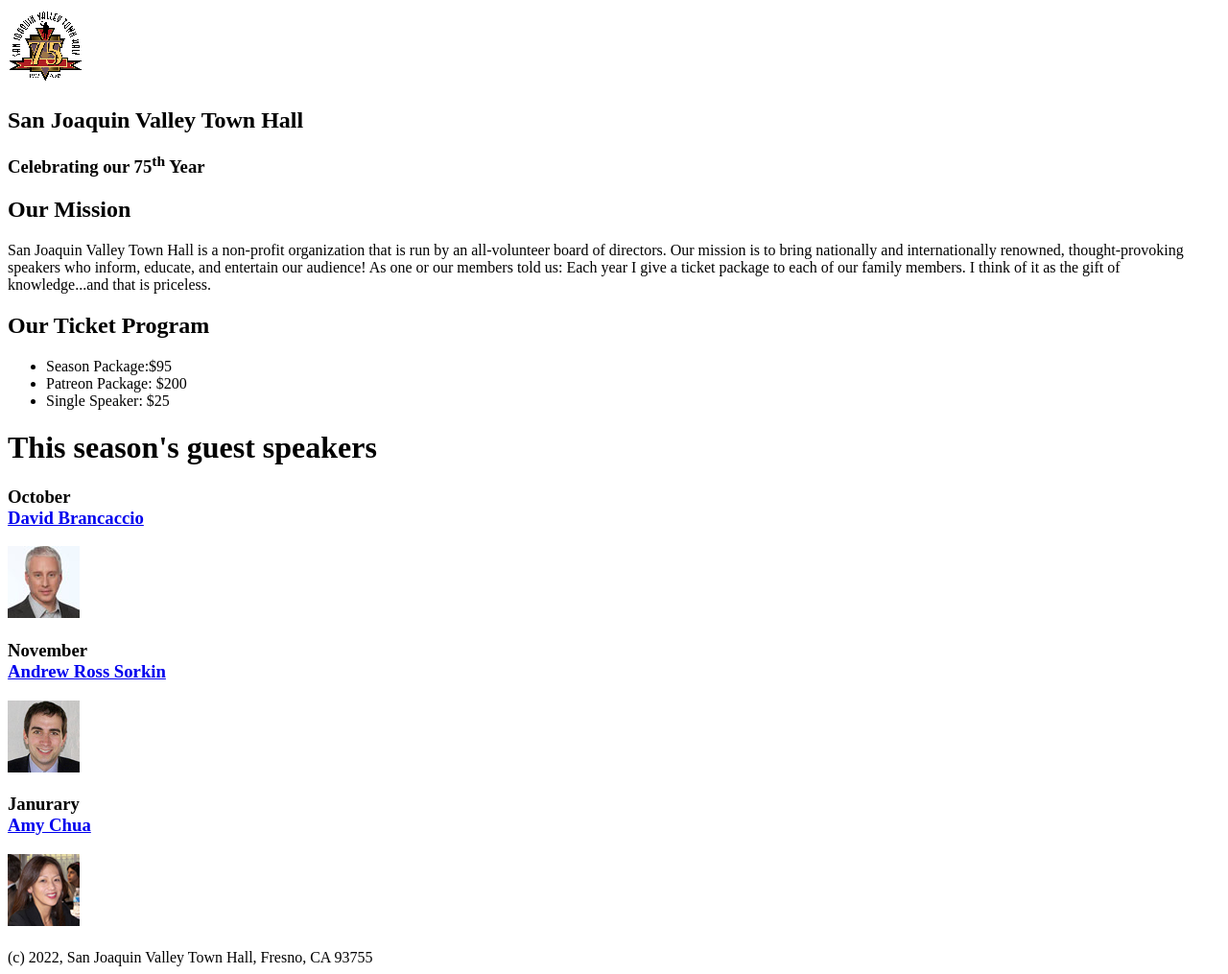
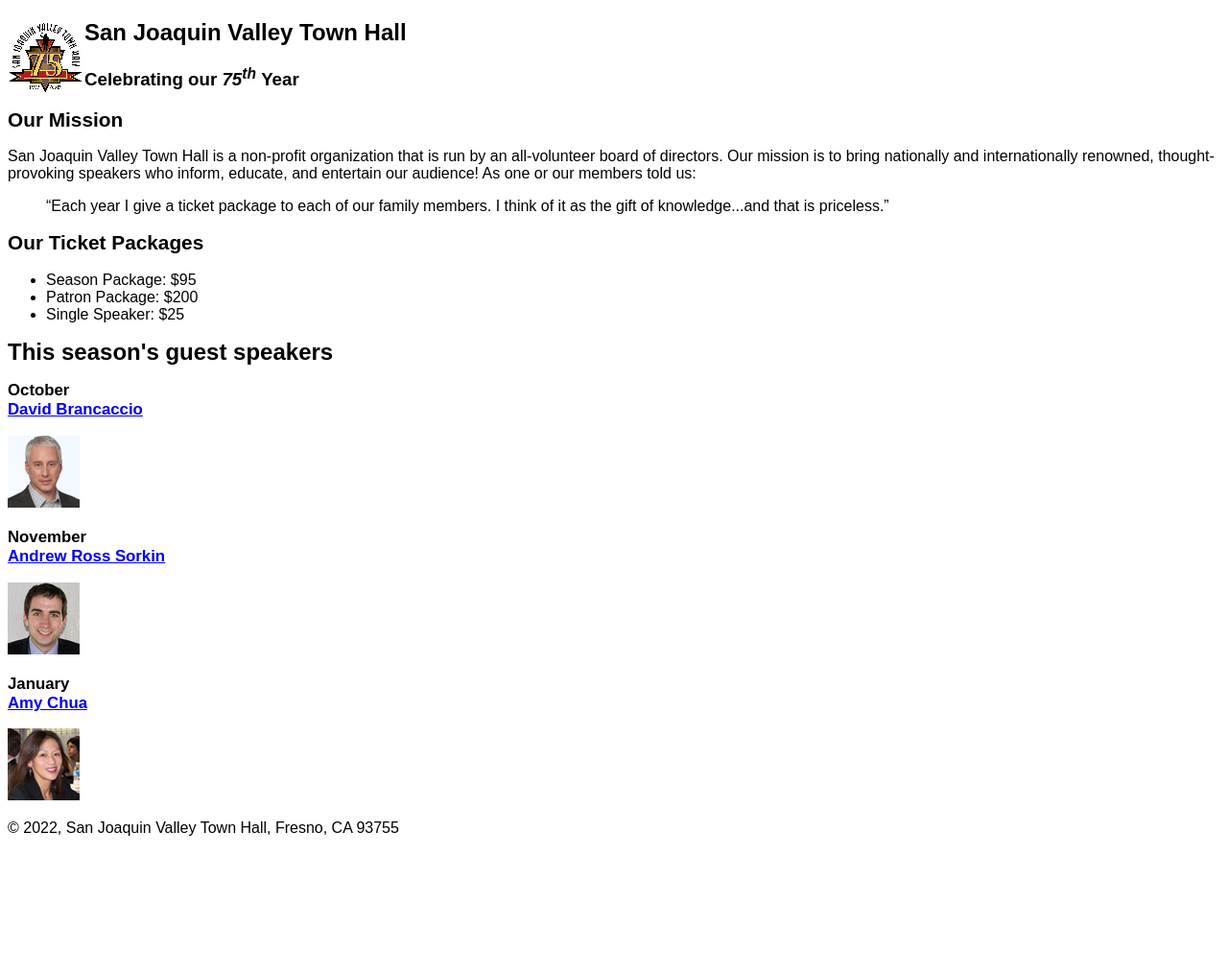
Before and after one commit to atrundy/TownHall1, a plain HTML site: page index.html in a window 1280 px wide. Shown: the whole page at 96% size. After the commit the page ends 888 px from the top, so only its background shows below. Drawn offline with Linux system fonts and the light colour scheme.

Commit message:
Add files via upload

```diff
--- a/index.html
+++ b/index.html
@@ -5,43 +5,41 @@
 	<meta charset="utf-8">
 	<title>San Joaquin Valley Town Hall</title>
 	<link rel="shortcut icon" href="images/favicon.ico">
+	<link rel="stylesheet" href="styles/c4_main.css">
 </head>
 
 <body>
 	<header>
-		<img src= "images/town_hall_logo.gif" alt="Town Hall Logo" height="80">
-		<h2> San Joaquin Valley Town Hall</h2>
-		<h3>Celebrating our 75<sup>th</sup> Year</h3>
+		<img src="images/town_hall_logo.gif" alt="Town Hall logo" height="80">
+		<h2>San Joaquin Valley Town Hall</h2>
+		<h3>Celebrating our <em class="shadow"> 75<sup>th</sup> </em>Year</h3>
 	</header>
 	<main>
 		<h2>Our Mission</h2>
-		<p>San Joaquin Valley Town Hall is a non-profit organization that is run by an all-volunteer board of directors. Our mission is to bring nationally and internationally renowned, thought-provoking speakers who inform, educate, and entertain our audience! As one or our members told us:
+		<p>San Joaquin Valley Town Hall is a non-profit organization that is run by an
+			all-volunteer board of directors. Our mission is to bring nationally and
+			internationally renowned, thought-provoking speakers who inform, educate,
+			and entertain our audience! As one or our members told us:</p>
+		<blockquote>&ldquo;Each year I give a ticket package to each of our family members.
+			I think of it as the gift of knowledge...and that is priceless.&rdquo;</blockquote>
 
-			Each year I give a ticket package to each of our family members. I think of it as the gift of knowledge...and that is priceless.
-			</p>
+		<h2>Our Ticket Packages</h2>
+		<ul>
+			<li>Season Package: $95</li>
+			<li>Patron Package: $200</li>
+			<li>Single Speaker: $25</li>
+		</ul>
 
-		<h2>Our Ticket Program</h2>
-
-		<ul><li>Season Package:$95</li>
-			<li>Patreon Package: $200</li>
-			<li>Single Speaker: $25</li></ul>
-
-			<h1>This season's guest speakers</h1>
-
-			<h3>October</br>
-				<a href="speakers/brancaccio.html">David Brancaccio</a></h3>
-				<img src="images/brancaccio75.jpg" alt = "Brancaccio" height="75">
-
-			<h3>November<br>
-				<a href= "speakers/sorkin.html"> Andrew Ross Sorkin</a></h3>
-				<img src = "images/sorkin75.jpg" alt= "Sorkin" height = "75">
-			<h3>Janurary</br>
-			<a href="speakers/chua.html"> Amy Chua</a><h3>
-			<img src="images/chua75.jpg" alt="Chua" height="75">
-
+		<h1>This season's guest speakers</h1>
+		<h3>October<br><a href="speakers/brancaccio.html">David Brancaccio</a></h3>
+		<img src="images/brancaccio75.jpg" alt="David Brancaccio photo">
+		<h3>November<br><a href="speakers/sorkin.html">Andrew Ross Sorkin</a></h3>
+		<img src="images/sorkin75.jpg" alt="Andrew Ross Sorkin photo">
+		<h3>January<br><a href="speakers/chua.html">Amy Chua</a></h3>
+		<img src="images/chua75.jpg" alt="Amy Chua photo">
 	</main>
 	<footer>
-		(c) 2022, San Joaquin Valley Town Hall, Fresno, CA 93755
+		<p>&copy; 2022, San Joaquin Valley Town Hall, Fresno, CA 93755</p>
 	</footer>
 </body>
 </html>
```
